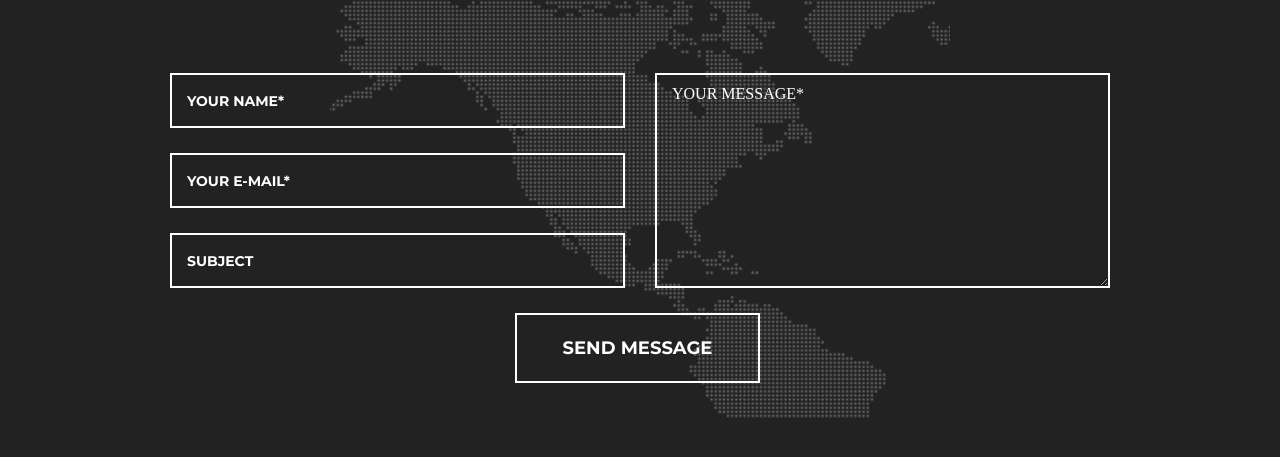
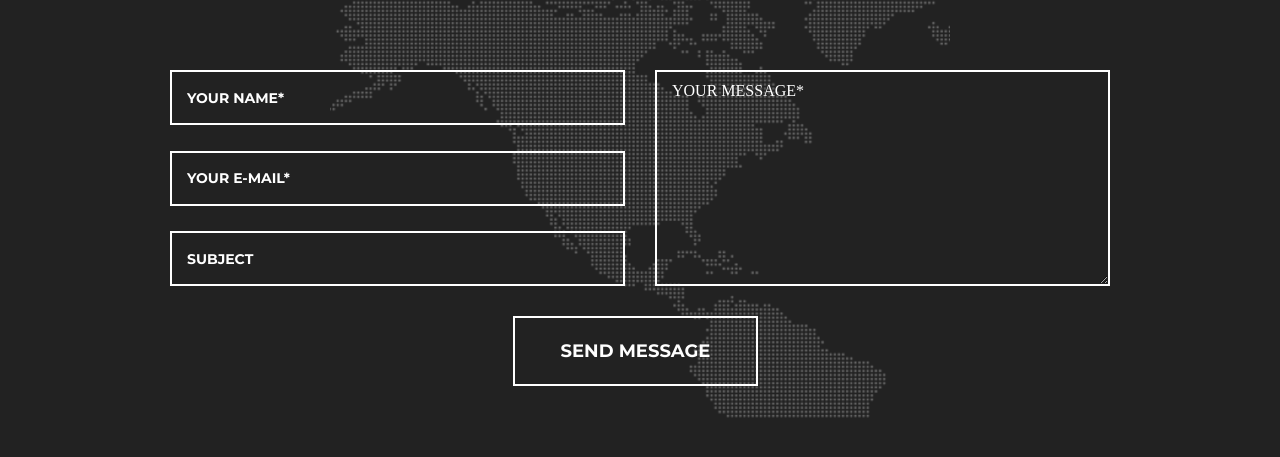
Before and after one commit to AleksandrMyk/goit-fe-course, a plain HTML site: page module-07/index.html in a window 1280 px wide. Shown: the part 815-1272 px from the top of the page. Drawn offline with Linux system fonts and the light colour scheme.

Commit message:
Add files via upload

```diff
--- a/module-07/css/styles.css
+++ b/module-07/css/styles.css
@@ -268,22 +268,25 @@ h2 {
     background-position: left;
   }
 }
-
-.box-for-form {
-  position: relative;
-  width: 940px;
-  height: 310px;
+.box-form {width: 940px; margin: 0; padding: 0;}
+.send-box {
   margin: 0;
   padding: 0;
   display: flex;
+  flex-direction: row;
+  justify-content: space-between;
+  margin-bottom: 30px;
+}
+.box-input {
+  display: flex;
   flex-direction: column;
-  flex-wrap: wrap;
+  justify-content: space-between;
 }
 
 /*textarea*/
 .message {
   width: 455px;
-  height: 215px;
+  height: 216px;
   text-transform: uppercase;
   padding: 10px 0 0 15px;
   border: none;
@@ -310,8 +313,6 @@ textarea:invalid:focus {
   font-family: 'Montserrat';
   font-weight: 700;
   font-size: 14px;
-  margin-bottom: 25px;
-  margin-right: 30px;
   padding-left: 15px;
   border: none;
   border: 2px solid white;
@@ -324,6 +325,7 @@ textarea:invalid:focus {
   margin-bottom: 0px;
 }
 .send-info::placeholder {color: #ffffff;}
+
 /*рамка на инпут*/
 input:valid {
   outline: #0cf30c solid 4px;
@@ -338,12 +340,9 @@ textarea:valid {
 
 /*кнопка*/
 .submit {
-  position: absolute;
-  bottom: 0;
-  right: 350px;
   width: 245px;
   height: 70px;
-  margin: 0;
+  margin: 0 343px;
   padding: 0;
   border: none;
   border: 2px solid #ffffff;
--- a/module-07/index.html
+++ b/module-07/index.html
@@ -27,6 +27,7 @@
       </form>
     </nav>
   </header>
+  <main>
   <section class="main-section">
     <div class="title-services">
       <h2>services</h2>
@@ -55,14 +56,19 @@
       <h2 class="title-contact">contact us</h2>
       <p class="subtitle-contact">Lorem ipsum dolor sit amet suscipit</p>
     </div>
-    <form action="#" name="" class="box-for-form">
-      <input type="text" name="your-name" placeholder="your name*" required class="send-info" id="yn">
-      <input type="email" name="your-email" placeholder="your e-mail*" required class="send-info" id="ye">
-      <input type="text" name="your-subject" placeholder="subject" required class="send-info subject" id="ys">
-      <textarea type="text" name="messege-text" placeholder="your message*" required class="message" id="tt"></textarea>
-      <input type="submit" value="send message" class="submit">
+    <form action="#" name="" class="box-form">
+      <div class="send-box">
+        <div class="box-input">
+        <input type="text" name="your-name" placeholder="your name*" required class="send-info" id="yn">
+        <input type="email" name="your-email" placeholder="your e-mail*" required class="send-info" id="ye">
+        <input type="text" name="your-subject" placeholder="subject" required class="send-info subject" id="ys">
+      </div>
+        <textarea type="text" name="messege-text" placeholder="your message*" required
+                  class="message" id="tt"></textarea>
+      </div>
+      <button type="submit" class="submit">send message</button>
     </form>
   </section>
+</main>
 </body>
-
 </html>
```
